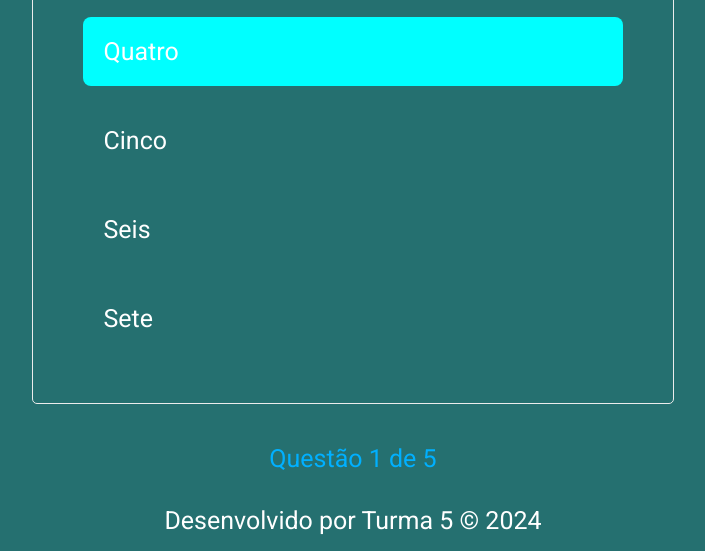
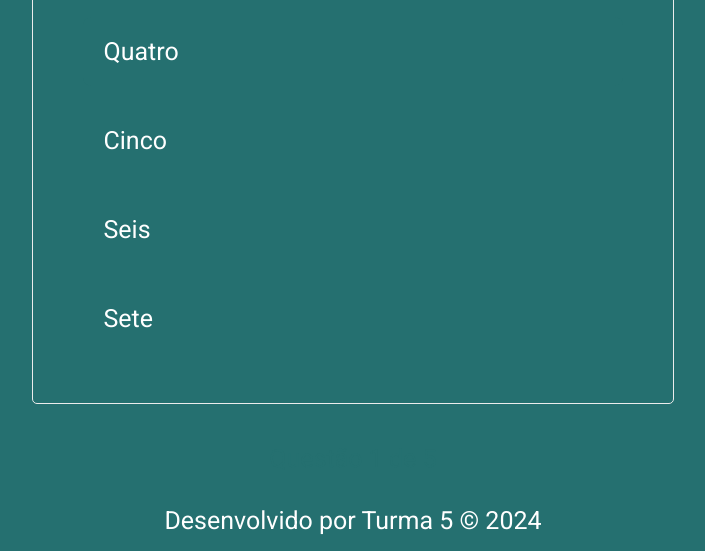
Before and after one commit to Felipe77x/projetoQuiz, a plain HTML site: page index.html in a window 1280 px wide. In both pictures the pointer is over the item "Quatro". Shown: the part 249-800 px from the top of the page, without its empty margins (287-992 px from the left). Drawn offline with Linux system fonts and the light colour scheme.

Commit message:
changes color

```diff
--- a/style.css
+++ b/style.css
@@ -80,7 +80,7 @@ h1 {
 }
 
 .questoes ol li:hover {
-    background:aqua;
+    background:rgb(37, 112, 112);
     cursor: pointer;
 }
 
@@ -106,7 +106,7 @@ h1 {
 
 
 #aviso {
-    color: #00b0ff;
+    color: rgb(37, 112, 112);
 }
 
 /* ANIMACAO */
```
